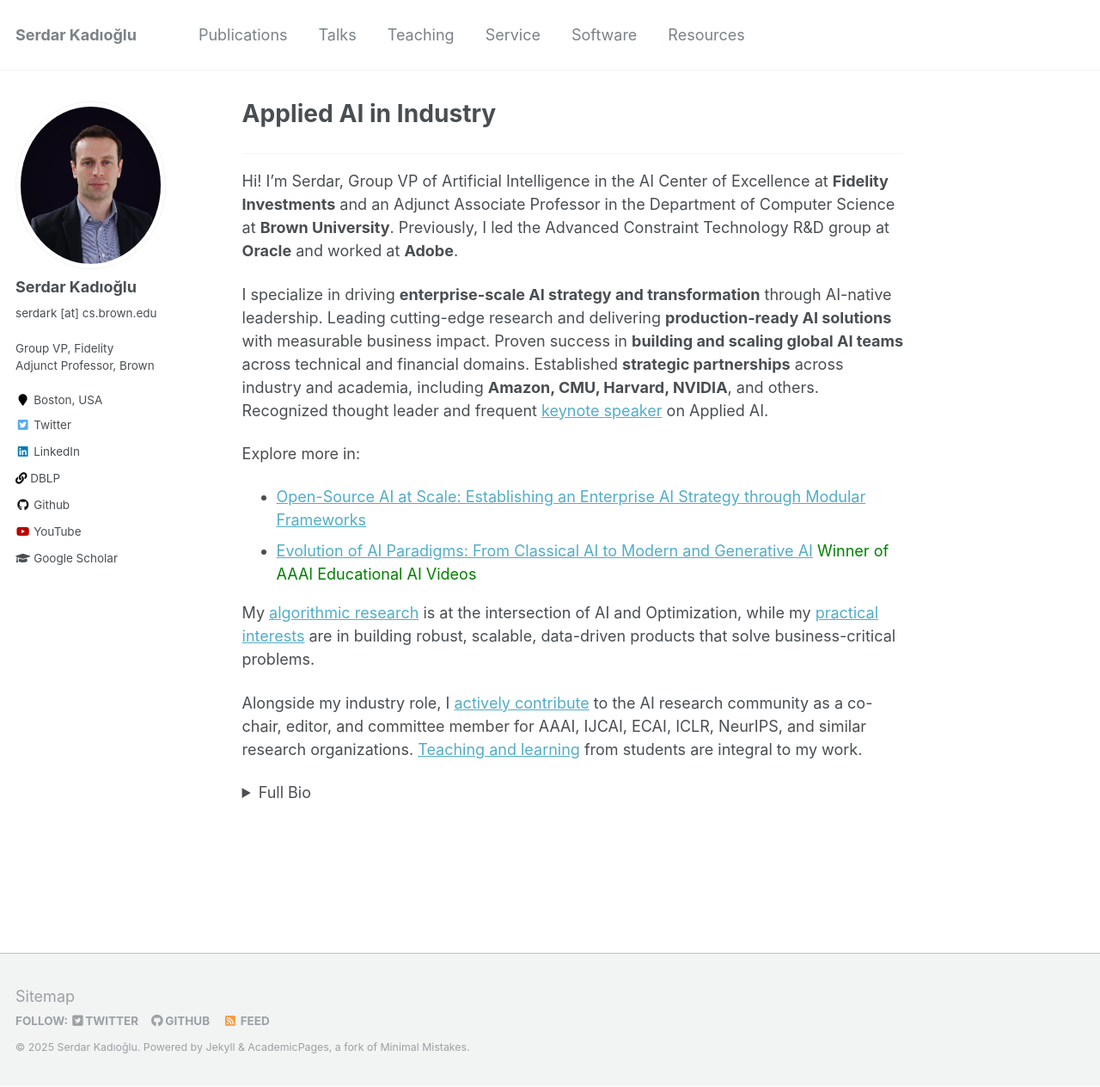
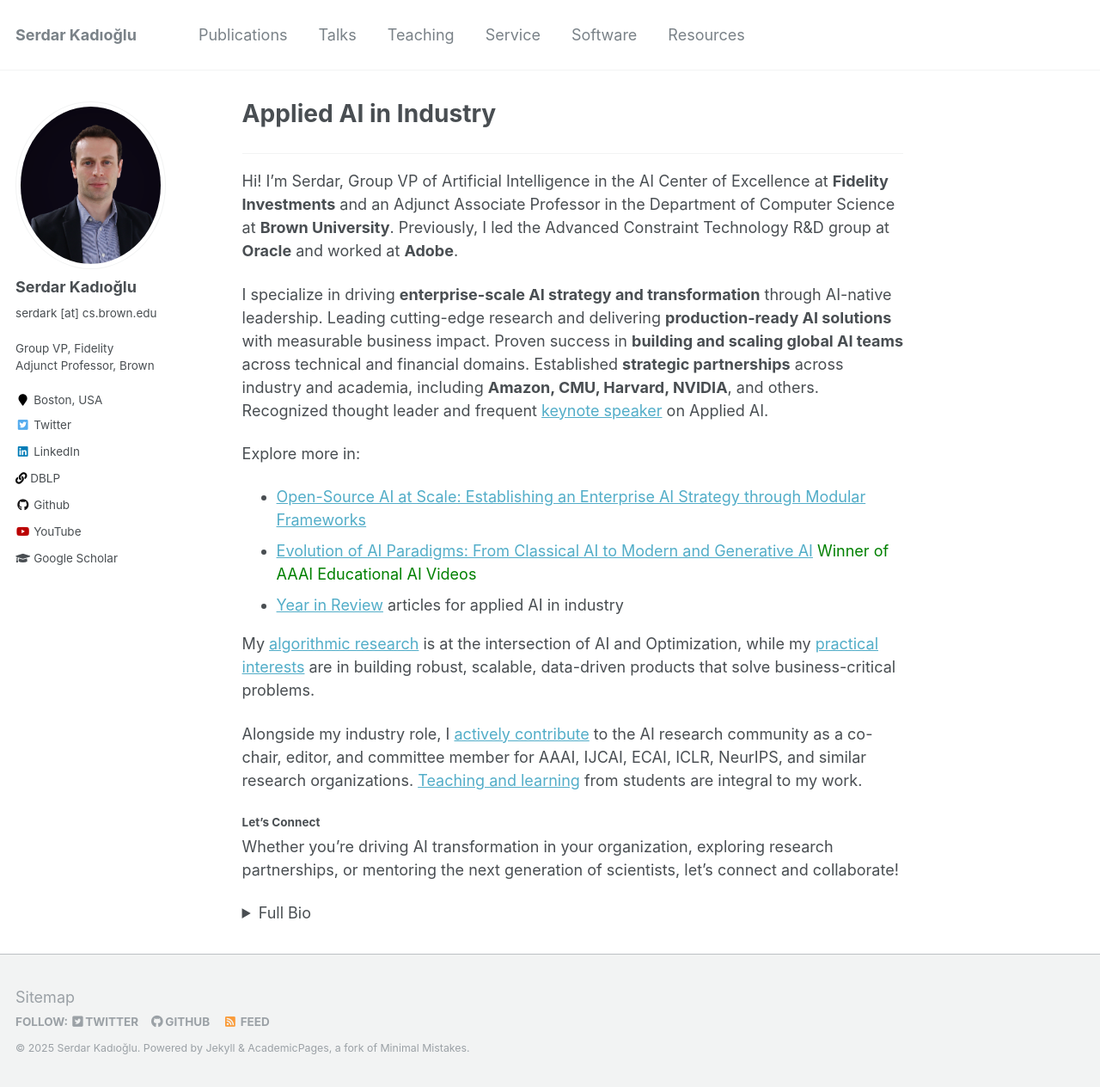
Before and after one commit to skadio/skadio.github.io, a Jekyll site: the page built from _pages/about.md, in a window 1280 px wide and 1264 px high. Shown: the whole window at 86% size. Built offline with Jekyll 4.4.1, drawn with Linux system fonts in a browser that asks for light colours.

Commit message:
Update about.md

```diff
--- a/_pages/about.md
+++ b/_pages/about.md
@@ -18,10 +18,14 @@ Explore more in:
 
 * [Open-Source AI at Scale: Establishing an Enterprise AI Strategy through Modular Frameworks](https://onlinelibrary.wiley.com/doi/epdf/10.1002/aaai.70032)
 * [Evolution of AI Paradigms: From Classical AI to Modern and Generative AI](https://www.youtube.com/watch?v=8SMmjBQ40YE&list=PL3kNflhPEzie9ivF8N_Z3Ac4d4Sum8iVz&index=3) <span style="color:green">Winner of AAAI Educational AI Videos</span>
+* [Year in Review](https://www.linkedin.com/in/serdark/recent-activity/articles/) articles for applied AI in industry
 
 My [algorithmic research](https://skadio.github.io/publications/) is at the intersection of AI and Optimization, while my [practical interests](https://skadio.github.io/software/) are in building robust, scalable, data-driven products that solve business-critical problems.
 
 Alongside my industry role, I [actively contribute](https://skadio.github.io/service/) to the AI research community as a co-chair, editor, and committee member for AAAI, IJCAI, ECAI, ICLR, NeurIPS, and similar research organizations. [Teaching and learning](https://skadio.github.io/teaching/) from students are integral to my work.
+
+#### Let's Connect
+Whether you're driving AI transformation in your organization, exploring research partnerships, or mentoring the next generation of scientists, let's connect and collaborate!
 
 <details markdown="1">
    <summary>Full Bio</summary>
```
